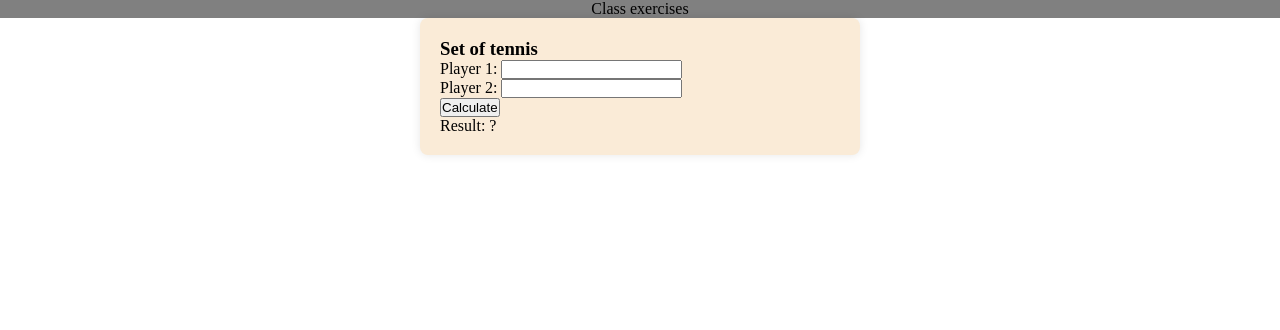
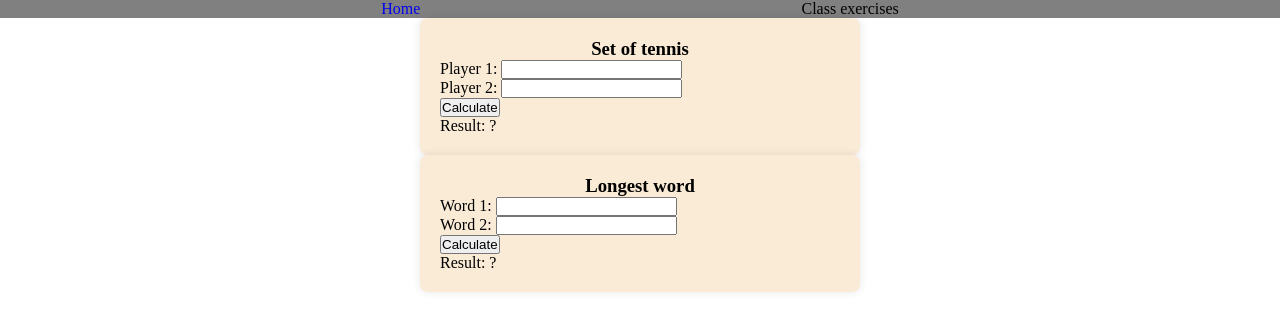
Before and after one commit to oscarArismendi/ExercisesJavascript, a plain HTML site: page pages/firstClass.html in a window 1280 px wide. Drawn offline with Linux system fonts and the light colour scheme.

Commit message:
end of first class

```diff
--- a/css/firstClass.css
+++ b/css/firstClass.css
@@ -1 +1,5 @@
 @import url(utils.css);
+
+h3{
+    text-align: center;
+}
--- a/css/utils.css
+++ b/css/utils.css
@@ -11,11 +11,10 @@ a{
 }
 /*--------- nav bar---------*/
 
-#utils-nav{
+#utils-nav ul{
     display: flex;
-    justify-content: space-around;
+    justify-content: space-evenly;
     background-color: grey;
-    /* padding: 1vh; */
 }
 
 #utils-nav li:hover ul li:hover{
@@ -35,7 +34,8 @@ a{
 
 #utils-nav li:hover ul li{
     background: grey;
-    width: calc(100vw*0.5);
+    /* width: calc(100vw*0.5); */
+    width:100px;
 }
 
 .box-antiquewhite{
--- a/js/firstClass.js
+++ b/js/firstClass.js
@@ -4,13 +4,37 @@ const tennisGame = function (){
     const player2 = parseFloat(document.getElementById("player2").value)
 
     let result = "Not a valid game";
-    if((player1 < 6 && player2 < 6) || (Math.max(player1,player2) == 6 && Math.min(player1,player2) < 7)) {
-        result = "The game has not finish"
+    if((player1 < 6 && player2 < 6) || (Math.max(player1,player2) == 6 && Math.min(player1,player2) > 4 )) {
+        result = "The game has not finish";
         console.log(result)
-    }   else if((player2 == 6 && (player1 < 5)) || (player2 == 7 && player1 < 7)){
+    }   else if((player2 == 6 && (player1 < 5)) || (player2 == 7 && (player1 == 6 || player1 == 5))){
         result = "Player 2 win";
-    }   else if((player1 == 6 && player2 < 5) || (player1 == 7 && player2 < 7)){
+    }   else if((player1 == 6 && player2 < 5) || (player1 == 7 && (player2 == 6 || player2 == 5))){
         result = "Player 1 win";
     }
     document.getElementById("result").innerHTML="Result: "+result;
 };
+
+const longestWord = function (){
+    let word1 = document.getElementById("word1").value
+    let word2 = document.getElementById("word2").value
+    console.log(word1,word2)
+    let n1 = word1.length;
+    let n2 = word2.length;
+    let result = "";
+    console.log(n1,n2)
+    if(n2 > n1){
+        [word1,word2] = [word2,word1];
+        [n1,n2] = [n2,n1];
+    }
+
+    if(n1 === n2){
+        result = (`The two words have the same length`);
+    } else if(n1-n2 == 1){
+        result = `The word ${word1} has ${n1-n2} more letter than  ${word2}`;
+    } else{
+        result = `The word ${word1} has ${n1-n2} more letters than  ${word2}`;
+    }
+    document.getElementById("result-longest-word").innerHTML=result;
+
+};
--- a/pages/firstClass.html
+++ b/pages/firstClass.html
@@ -11,29 +11,45 @@
     <nav id="utils-nav">
         <ul>
             <li>
+                <a href="../index.html">Home</a>
+            </li>
+            <li>
                 <p>Class exercises</p>
                 <ul>
                     <li><a href="firstClass.html">#1</a></li>
                 </ul>
             </li>
-            <li><a href=""></a></li>
-            <li><a href=""></a></li>
         </ul>
     </nav>
     <div class="box-antiquewhite">
         <h3 class="text-center">Set of tennis</h3>
         <form id="tenisFormulario">
             <div class="form-group">
-                <label for="opernado1">Player 1: </label>
+                <label for="player1">Player 1: </label>
                 <input type="number" class="form-control" id="player1" required>
             </div>
             <div class="form-group">
-                <label for="opernado2">Player 2: </label>
+                <label for="player2">Player 2: </label>
                 <input type="number" class="form-control" id="player2" required>
             </div>
             <button type="button" class="btn btn-primary" onclick="tennisGame()" >Calculate</button>
         </form>
         <div id="result" class="mt-3">Result: ?</div>
     </div>
+    <div class="box-antiquewhite">
+        <h3 class="text-center">Longest word</h3>
+        <form id="form-longest-word">
+            <div class="form-group">
+                <label for="word1">Word 1: </label>
+                <input type="string" class="form-control" id="word1" required>
+            </div>
+            <div class="form-group">
+                <label for="word2">Word 2: </label>
+                <input type="string" class="form-control" id="word2" required>
+            </div>
+            <button type="button" class="btn btn-primary" onclick="longestWord()" >Calculate</button>
+        </form>
+        <div id="result-longest-word" class="mt-3">Result: ?</div>
+    </div>
 </body>
 </html>
```
Also changed, not shown: index.html (+3 -2 lines).
